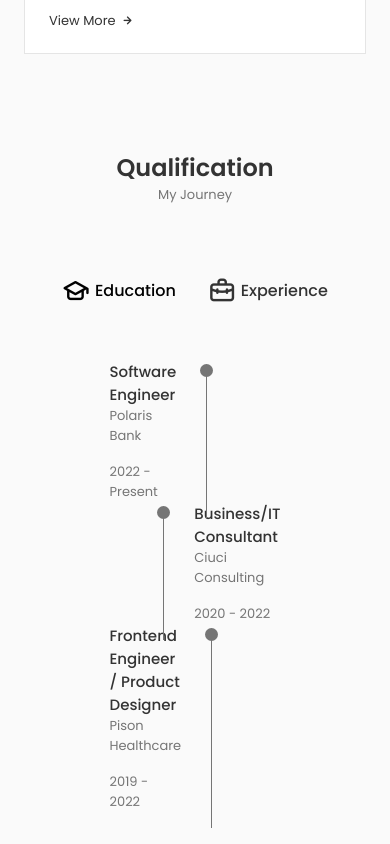
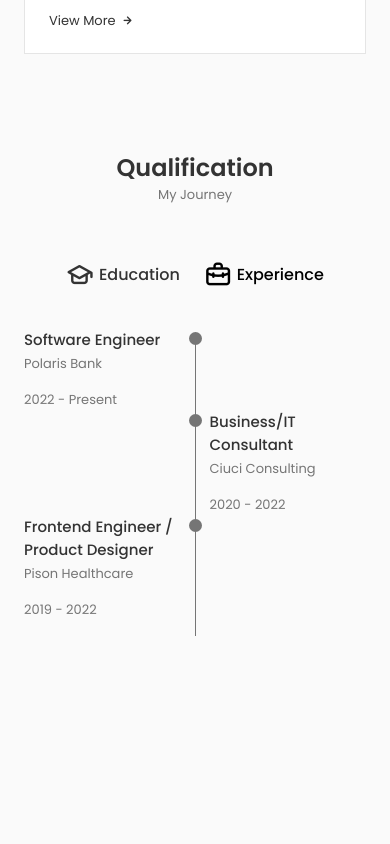
Before and after one commit to ukadavid/react-portfolio, a React (Create React App) app: page / in a window 390 px wide. Shown: the part 2544-3388 px from the top of the page. After the commit the page ends 3276 px from the top, so only its background shows below. Built offline with nearby package versions, Linux system fonts and the light colour scheme.

Commit message:
Experience and Education Section done

```diff
--- a/src/components/qualification/Qualification.jsx
+++ b/src/components/qualification/Qualification.jsx
@@ -16,16 +16,68 @@ const Qualification = () => {
 
             <div className="qualification__container container">
                 <div className="qualification__tabs">
-                    <div className={ toggleState === 1 ? "qualification__button qualification__active button--flex" : "qualification__button button--flex"} onClick={() => toggleTab(1)}>
-                        <i className="uil uil-graduation-cap qualification__icon"></i> {" "} Education
+                    <div className={ toggleState === 2 ? "qualification__button qualification__active button--flex" : "qualification__button button--flex"} onClick={() => toggleTab(1)}>
+                        <i className="uil uil-graduation-cap qualification__icon"></i> Education
                     </div>
 
-                    <div className={ toggleState === 2 ? "qualification__button qualification__active button--flex" : "qualification__button button--flex"} onClick={() => toggleTab(2)}>
+                    <div className={ toggleState === 1 ? "qualification__button qualification__active button--flex" : "qualification__button button--flex"} onClick={() => toggleTab(2)}>
                         <i className="uil uil-briefcase-alt qualification__icon"></i> Experience
                     </div>
                 </div>
 
                 <div className="qualification__sections">
+
+                <div className={toggleState === 2 ? "qualification__content qualification__content-active" : "qualification__content"}>
+                        <div className="qualification__data">
+                            <div>
+                                <h3 className="qualification__title">Diploma in Software Engineering</h3>
+                                <span className="qualification__subtitle">Frontend Engineering</span>
+                                <div className="qualification__calender">
+                                    <i className="uil uil-calender-alt"></i> 2022 - 2023
+                                </div>
+                            </div>
+
+                            <div>
+                                <span className="qualification__rounder"></span>
+                                <span className="qualification__line"></span>
+                            </div>
+
+                        </div>
+
+                        <div className="qualification__data">
+                            <div></div>
+
+                            <div>
+                                <span className="qualification__rounder"></span>
+                                <span className="qualification__line"></span>
+                            </div>
+                            <div>
+                                <h3 className="qualification__title">Udacity Nanodegree</h3>
+                                <span className="qualification__subtitle">Junior Frontend Developer</span>
+                                <div className="qualification__calender">
+                                    <i className="uil uil-calender-alt"></i> 2022 - 2022
+                                </div>
+                            </div>
+
+                        </div>
+
+                        <div className="qualification__data">
+                            <div>
+                                <h3 className="qualification__title">Bachelor of Science (Biochemistry)</h3>
+                                <span className="qualification__subtitle">Graduated top 5% of my class</span>
+                                <div className="qualification__calender">
+                                    <i className="uil uil-calender-alt"></i> 2013 - 2017
+                                </div>
+                            </div>
+
+                            <div>
+                                <span className="qualification__rounder"></span>
+                                <span className="qualification__line"></span>
+                            </div>
+
+                        </div>
+                    </div>
+
                     <div className={toggleState === 1 ? "qualification__content qualification__content-active" : "qualification__content"}>
                         <div className="qualification__data">
                             <div>
@@ -37,7 +89,7 @@ const Qualification = () => {
                             </div>
 
                             <div>
-                                <span className="qualification_rounder"></span>
+                                <span className="qualification__rounder"></span>
                                 <span className="qualification__line"></span>
                             </div>
 
@@ -47,7 +99,7 @@ const Qualification = () => {
                             <div></div>
 
                             <div>
-                                <span className="qualification_rounder"></span>
+                                <span className="qualification__rounder"></span>
                                 <span className="qualification__line"></span>
                             </div>
                             <div>
@@ -70,7 +122,7 @@ const Qualification = () => {
                             </div>
 
                             <div>
-                                <span className="qualification_rounder"></span>
+                                <span className="qualification__rounder"></span>
                                 <span className="qualification__line"></span>
                             </div>
 
--- a/src/components/qualification/qualification.css
+++ b/src/components/qualification/qualification.css
@@ -35,9 +35,9 @@
     justify-content: center;
 }
 
-/* .qualification__content{
+.qualification__content{
     display: none;
-} */
+}
 
 .qualification__content-active {
     display: block;
@@ -64,7 +64,7 @@
     font-size: var(--small-font-size);
 }
 
-.qualification_rounder {
+.qualification__rounder {
     display: inline-block;
     width: 13px;
     height: 13px;
@@ -79,3 +79,41 @@
     background-color: var(--text-color);
     transform: translate(6px, -7px);
 }
+
+
+/* Breakpoints */
+/* For large devices */
+@media screen and (max-width: 992px){
+    .qualification__container{
+        margin-left: auto;
+        margin-right: auto;
+    }
+  }
+
+  /* For medium devices */
+  @media screen and (max-width: 768px ){
+    .qualification__container{
+        margin-left: var(--mb-1-5);
+        margin-right: var(--mb-1-5);
+    }
+  }
+
+  /* For small devices */
+
+  @media screen and (max-width: 576px) {
+
+    .qualification__sections {
+        grid-template-columns: initial;
+    }
+
+    .qualification__button {
+        margin: 0 var(--mb-0-75);
+    }
+  }
+
+  @media screen and (max-width: 576px) {
+
+    .qualification__data {
+        gap: 0.5rem;
+    }
+  }
```
